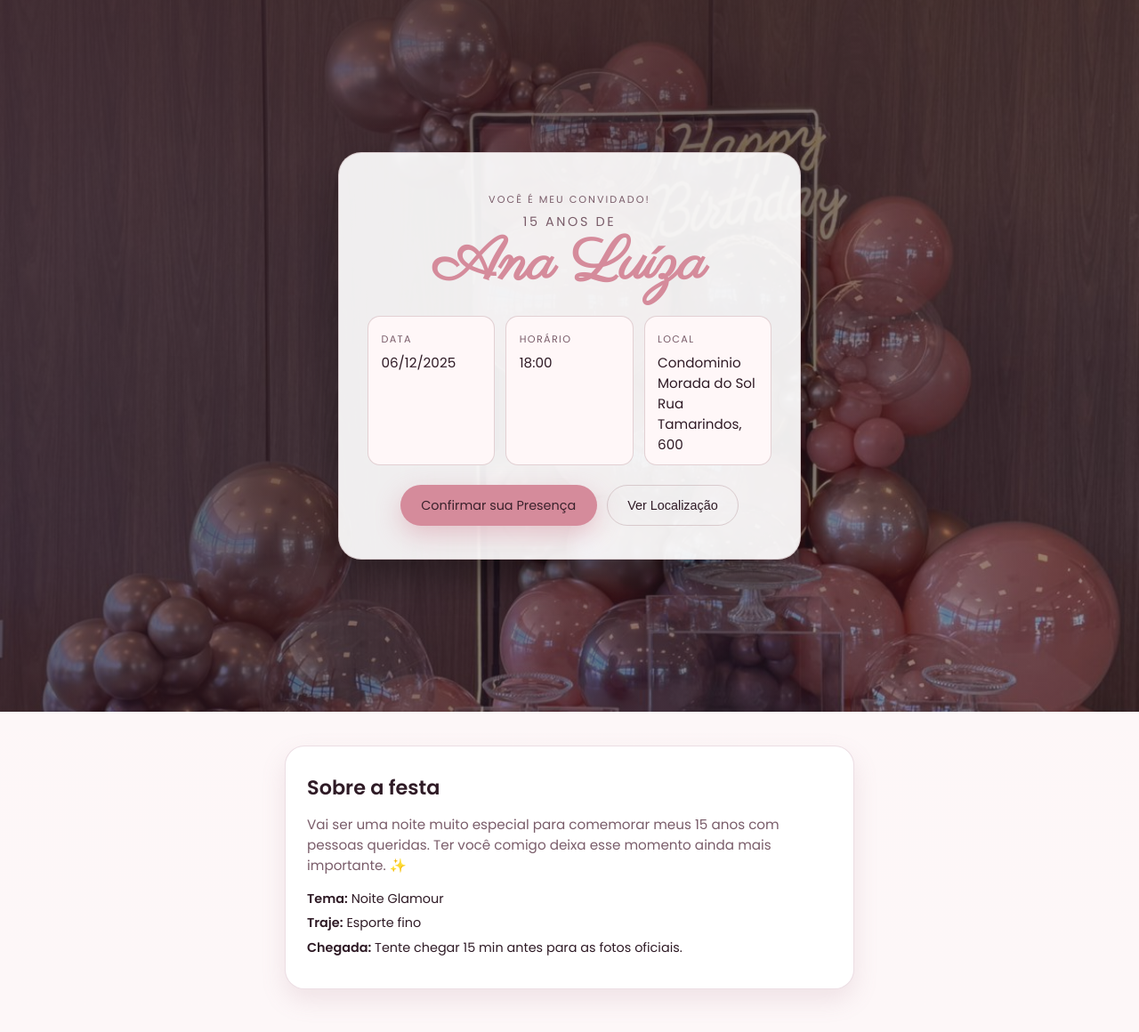
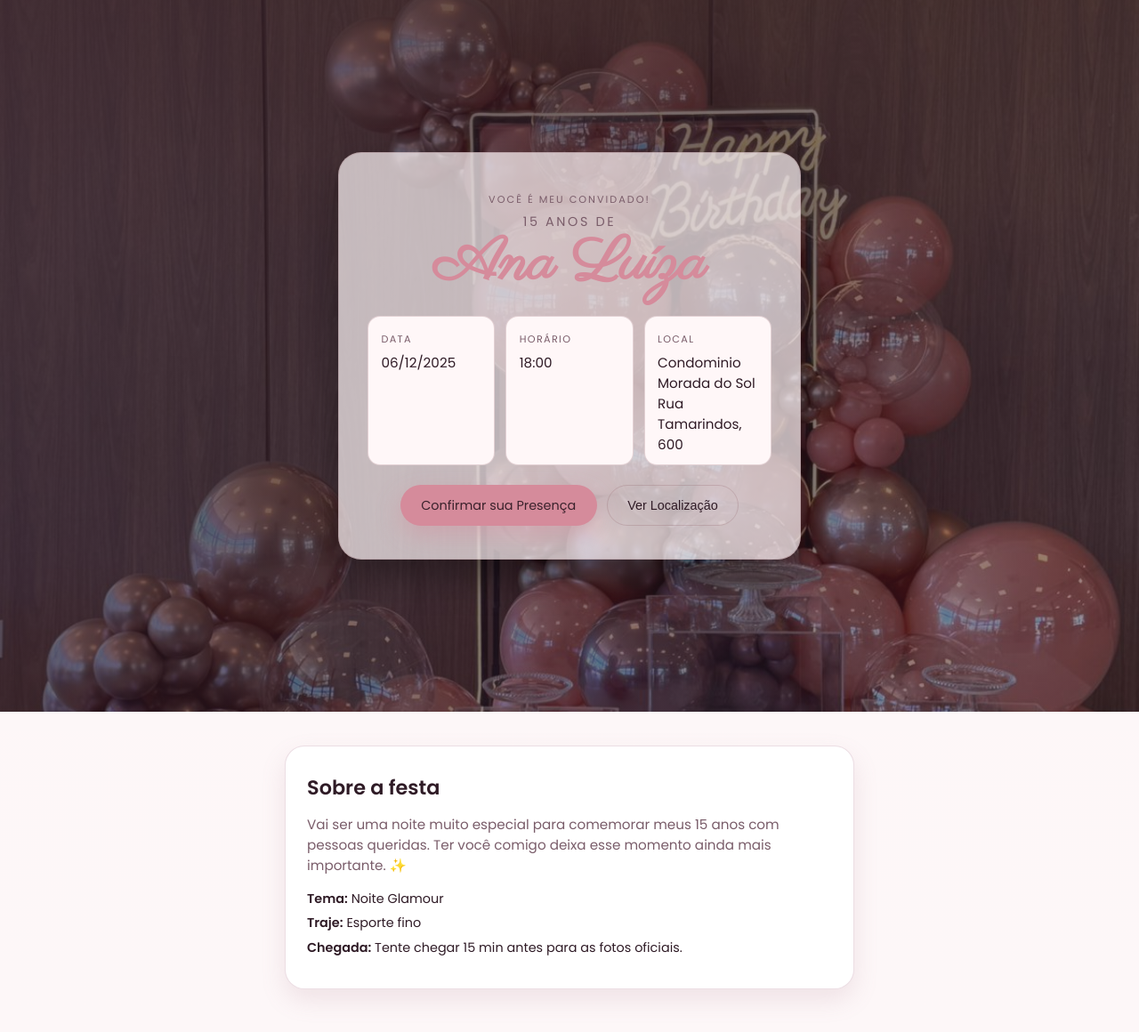
Before and after one commit to gustavo-mamedep/aniversario, a Flask app: page / in a window 1280 px wide. Shown: the whole page at 89% size. Run offline with Flask 3, Linux system fonts and the light colour scheme.

Commit message:
transparencia1

```diff
--- a/static/css/style.css
+++ b/static/css/style.css
@@ -4,7 +4,7 @@
     --primary-soft: rgba(213, 139, 155, 0.18);
     --text-main: #2f1b26;         /* marrom bem escuro */
     --text-muted: #7a5d6a;        /* rosé/malva para textos */
-    --card-bg: rgba(255, 255, 255, 0.92);
+    --card-bg: rgba(255, 247, 248, 0.70);
     --border-soft: rgba(139, 92, 102, 0.25);
 }
 
```
